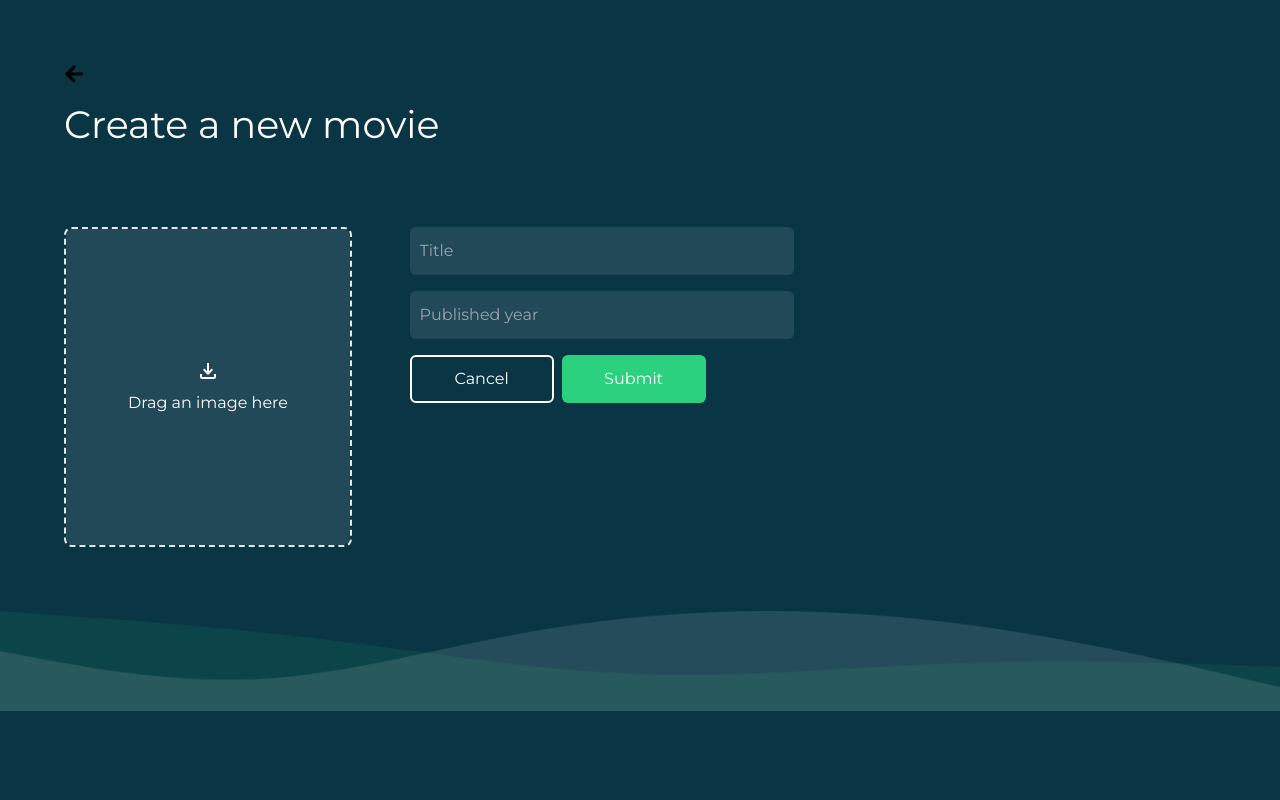
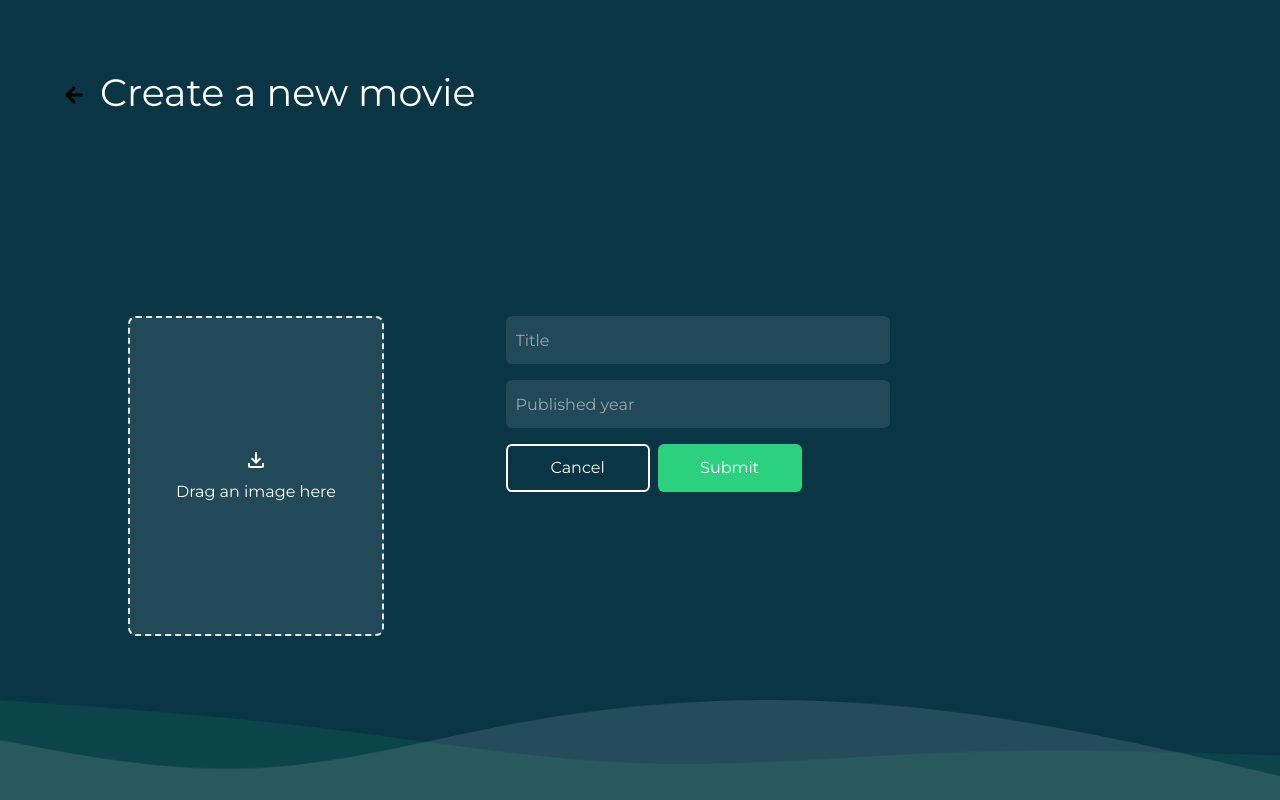
Before and after one commit to SaicharanEI/movie-frontend, a Next.js app: page /movie in a window 1280 px wide. Built offline with nearby package versions, Linux system fonts and the light colour scheme; sample sign-in values are in the browser's storage.

Commit message:
fixed styling in movie edit

```diff
--- a/package.json
+++ b/package.json
@@ -7,7 +7,7 @@
     "build": "next build",
     "start": "next start",
     "lint": "next lint",
-    "prepare": "husky install"
+    "prepare": "husky"
   },
   "dependencies": {
     "@mui/material": "^5.16.7",
--- a/src/app/_app.js
+++ b/src/app/_app.js
@@ -1,4 +1,3 @@
-// "src/app/_app.js"
 import { AuthProvider } from "../context/AuthContext";
 
 export default function App({ Component, pageProps }) {
--- a/src/app/globals.css
+++ b/src/app/globals.css
@@ -18,19 +18,13 @@
 
 body {
   color: rgb(var(--foreground-rgb));
+  background-color: #093545;
 }
 
 @layer utilities {
   .text-balance {
     text-wrap: balance;
   }
-}
-
-.main {
-  background-color: #093545;
-  position: relative;
-  min-height: 100vh;
-  /* font-family: "Montserrat"; */
 }
 
 .content-wrapper {
@@ -51,7 +45,6 @@ body {
 
 .main1 input[type="checkbox"] {
   display: none;
-  /* visibility: none; */
 }
 
 .checkbox-container {
--- a/src/app/layout.js
+++ b/src/app/layout.js
@@ -1,86 +1,3 @@
-// // import { Inter } from "next/font/google";
-// // import "./globals.css";
-// // import { AuthProvider } from "./components/authContext";
-
-// // const inter = Inter({ subsets: ["latin"] });
-
-// // export const metadata = {
-// //   title: "Create Next App",
-// //   description: "Generated by create next app",
-// // };
-
-// // export default function RootLayout({ children }) {
-// //   return (
-// //     <html lang="en">
-// //       <head
-
-// //    <link rel="preconnect" href="https://fonts.googleapis.com">
-// // <link rel="preconnect" href="https://fonts.gstatic.com" crossorigin>
-// // <link href="https://fonts.googleapis.com/css2?family=Montserrat:ital,wght@0,100..900;1,100..900&display=swap" rel="stylesheet"></link>
-
-// //       />
-// //       <body className={`main ${inter.className} `}>
-// //         {<AuthProvider>{children}</AuthProvider>}
-// //       </body>
-// //     </html>
-// //   );
-// // }
-// "use client";
-// import { Inter } from "next/font/google";
-// import "./globals.css";
-// import { AuthProvider } from "./context/authContext";
-// import { useEffect } from "react";
-// import { useRouter, usePathname } from "next/navigation";
-
-// import { Montserrat } from "next/font/google";
-
-// const inter = Inter({ subsets: ["latin"] });
-// const montserrat = Montserrat({
-//   subsets: ["latin"],
-//   weight: ["100", "400", "900"],
-//   style: ["normal", "italic"],
-// });
-
-// // export default function RootLayout({ children }) {
-// //   return (
-// //     <html lang="en">
-// //       <head></head>
-// //       <body className={`main ${inter.className}`}>
-// //         <AuthProvider>{children}</AuthProvider>
-// //       </body>
-// //     </html>
-// //   );
-// // }
-
-// export default function RootLayout({ children }) {
-//   const router = useRouter();
-//   const pathname = usePathname();
-
-//   useEffect(() => {
-//     const storedToken = localStorage.getItem("token");
-
-//     if (!storedToken && pathname !== "/sign-in") {
-//       router.push("/sign-in");
-//     } else if (storedToken && pathname === "/sign-in") {
-//       router.push("/");
-//     }
-//   }, [pathname, router]);
-
-//   return (
-//     <html lang="en">
-//       <head>
-//         <style>
-//           {/* {`
-//             body {
-//               font-family: ${montserrat.style.fontFamily};
-//             }
-//           `} */}
-//         </style>
-//       </head>
-//       <body className={`main ${montserrat.className}`}>{children}</body>
-//     </html>
-//   );
-// }
 "use client";
 import { Montserrat } from "next/font/google";
 import { useEffect } from "react";
@@ -103,14 +20,14 @@ export default function RootLayout({ children }) {
     if (!storedToken && pathname !== "/sign-in") {
       router.push("/sign-in");
     } else if (storedToken && pathname === "/sign-in") {
-      router.push("/");
+      router.push("/movie-list");
     }
   }, [pathname, router]);
 
   return (
     <html lang="en">
       <head></head>
-      <body className={`main ${montserrat.className}`}>
+      <body className={`${montserrat.className}`}>
         {children}
         <img src="./Vectors.png" className="main-image" alt="logo" />
       </body>
--- a/src/app/movie/page.js
+++ b/src/app/movie/page.js
@@ -141,8 +141,8 @@ const Movie = () => {
   };
 
   return (
-    <div className="w-full p-[5%]">
-      <div className="w-full flex flex-col md:justify-between items-start bg-[#093545]">
+    <div className="content-wrapper p-[5%] w-full flex flex-col md:justify-between items-start">
+      <div className="w-full flex items-center gap-4">
         <FaArrowLeft
           className="mb-3 cursor-pointer"
           size={20}
@@ -151,6 +151,7 @@ const Movie = () => {
         <h1 className="text-[24px] md:text-[38px] text-white mb-4">
           {editing ? "Edit movie" : "Create a new movie"}
         </h1>
+      </div>
       <form
         onSubmit={handleSubmit(editing ? onUpdate : onSubmit)}
         className="w-full flex flex-col md:flex-row md:items-start md:mt-[5%]"
@@ -164,9 +165,7 @@ const Movie = () => {
             } focus:outline-none focus:ring-0`}
           />
           {errors.title && (
-              <p className="text-red-500 text-sm mb-2">
-                {errors.title.message}
-              </p>
+            <p className="text-red-500 text-sm mb-2">{errors.title.message}</p>
           )}
           <input
             {...register("publishedYear", {
@@ -200,24 +199,20 @@ const Movie = () => {
             </div>
           </div>
         </div>
-
-          <div
-            className={`w-full md:w-1/4 h-80 flex flex-col items-center md:justify-center mt-4 md:mt-0 order-2 md:order-1 relative border-2 border-dashed border-white-500 rounded-lg ${
-              imageUrl &&
-              "flex justify-center items-center border-none cursor-pointer"
-            }`}
-          >
+        <div className="w-full md:w-1/3 h-80 flex flex-col items-center mt-4 md:mt-0 order-2 md:order-1 relative">
           {imageUrl ? (
-              <div className="w-full h-full flex flex-col items-center relative rounded-lg">
-                <MdEdit className="self-end" onClick={onClickImage} />
+            <div className="h-full w-2/3 rounded-lg group relative">
               <img
                 src={imageUrl}
                 alt="image"
-                  className="h-[95%] w-1/2 object-cover rounded-lg"
+                className="h-full w-full object-cover rounded-lg z-0"
               />
+              <div className="absolute cursor-pointer top-0 right-0  shadow-md shadow-white	">
+                <MdEdit size={20} onClick={onClickImage} />
+              </div>
             </div>
           ) : (
-              <div className="w-full h-full bg-[#224957] text-white flex justify-center items-center relative rounded-lg">
+            <div className="w-2/3 h-full bg-[#224957] text-white flex justify-center items-center relative rounded-lg border-2 border-dashed border-white-500">
               <label
                 htmlFor="file"
                 className="flex flex-col justify-center items-center cursor-pointer rounded-lg"
@@ -270,7 +265,6 @@ const Movie = () => {
         </div>
       </form>
     </div>
-    </div>
   );
 };
 
--- a/src/app/page.js
+++ b/src/app/page.js
@@ -5,6 +5,7 @@ import axios from "axios";
 import { useRouter } from "next/navigation";
 import { ClipLoader } from "react-spinners";
 
+import "./globals.css";
 const Movies = () => {
   const [data, setData] = useState([]);
   const [count, setCount] = useState(0);
@@ -62,14 +63,14 @@ const Movies = () => {
   return (
     <>
       {loading ? (
-        <div className="w-full h-screen flex justify-center items-center">
+        <div className="w-full content-wrapper flex flex-col justify-center items-center">
           <ClipLoader color="#2BD17E" />
         </div>
       ) : (
-        <div>
+        <>
           {data.length === 0 ? (
-            <div className="w-full mx-auto flex flex-col items-center justify-center min-h-screen gap-3">
-              <h1 className="text-[48px] text-center text-[#fff]">
+            <div className="w-full content-wrapper flex flex-col items-center justify-center gap-3">
+              <h1 className="text-xl md:text-4xl text-center text-[#fff]">
                 Your movie list is empty
               </h1>
               <button
@@ -87,7 +88,7 @@ const Movies = () => {
               </button>
             </div>
           ) : (
-            <div className="w-full p-[5%]">
+            <div className="w-full content-wrapper p-[5%] flex flex-col justify-between items-center">
               <div className="w-full flex flex-row justify-between items-center">
                 <div className="flex items-center">
                   <h1 className="text-2xl lg:text-3xl text-white mr-4">
@@ -154,10 +155,10 @@ const Movies = () => {
                   </span>
                 </div>
               </div>
-              <div className="grid grid-cols-2 gap-4 md:grid-cols-3 md:gap-12 lg:grid-cols-4 mt-8">
+              <div className="w-full self-start grid grid-cols-2 gap-4 md:grid-cols-3 md:gap-12 lg:grid-cols-4 mt-8">
                 {data.map((movie) => (
                   <div
-                    className="bg-[#092C39] h-96 md:h-[420px] flex flex-col justify-between p-2 rounded-lg shadow-lg cursor-pointer hover:scale-105 transition-transform"
+                    className="bg-[#092C39] h-80 md:h-[400px] flex flex-col justify-between p-2 rounded-lg shadow-lg cursor-pointer hover:scale-105 transition-transform"
                     key={movie._id}
                     onClick={() => router.push(`/movie?id=${movie._id}`)}
                   >
@@ -175,7 +176,6 @@ const Movies = () => {
                   </div>
                 ))}
               </div>
-
               <div className="flex flex-col items-center mt-8">
                 <div className="flex gap-2">
                   <button
@@ -216,7 +216,7 @@ const Movies = () => {
               </div>
             </div>
           )}
-        </div>
+        </>
       )}
     </>
   );
--- a/tailwind.config.js
+++ b/tailwind.config.js
@@ -4,6 +4,7 @@ module.exports = {
     "./src/pages/**/*.{js,ts,jsx,tsx,mdx}",
     "./src/components/**/*.{js,ts,jsx,tsx,mdx}",
     "./src/app/**/*.{js,ts,jsx,tsx,mdx}",
+    "./src/**/*.{js,ts,jsx,tsx,mdx}",
   ],
   theme: {
     extend: {
```
Also changed, not shown: 2 other files (tests, documents, lock files or other folders). Lines whose indentation alone changed are shown as unchanged.
